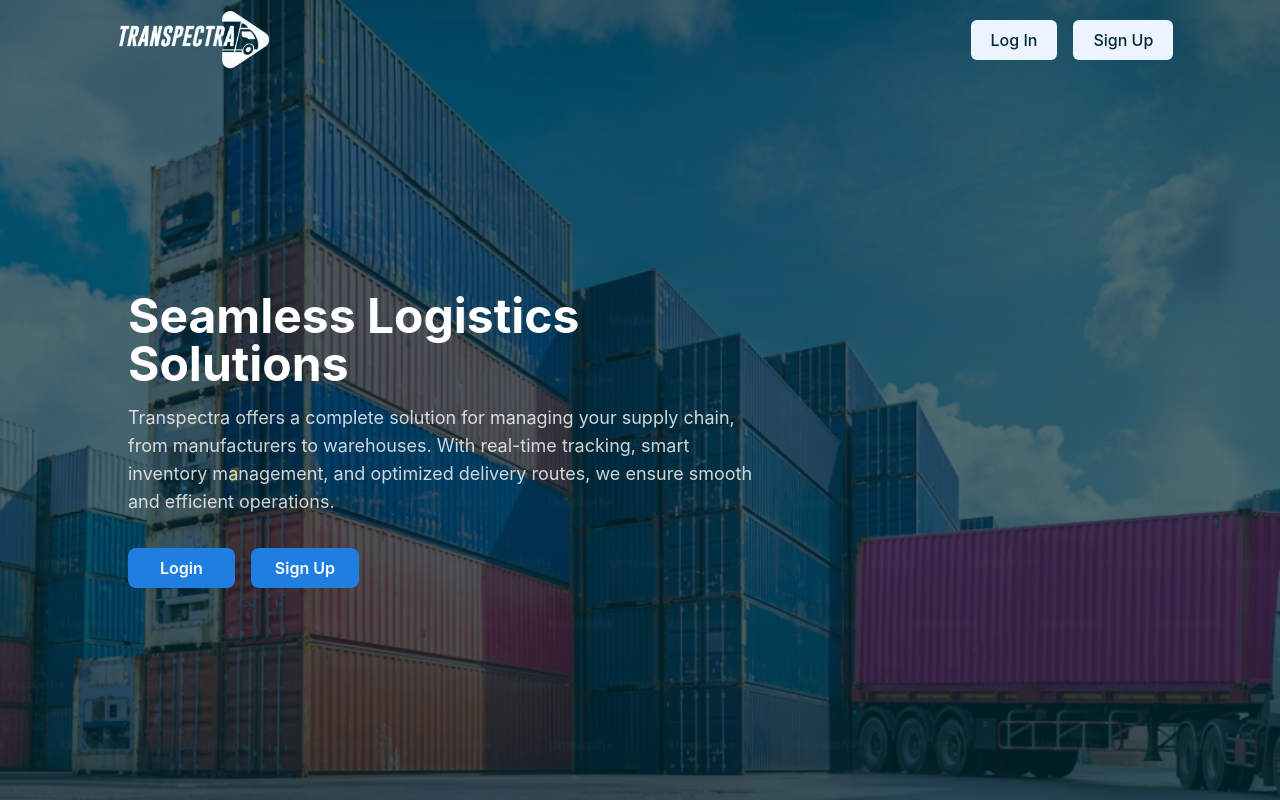
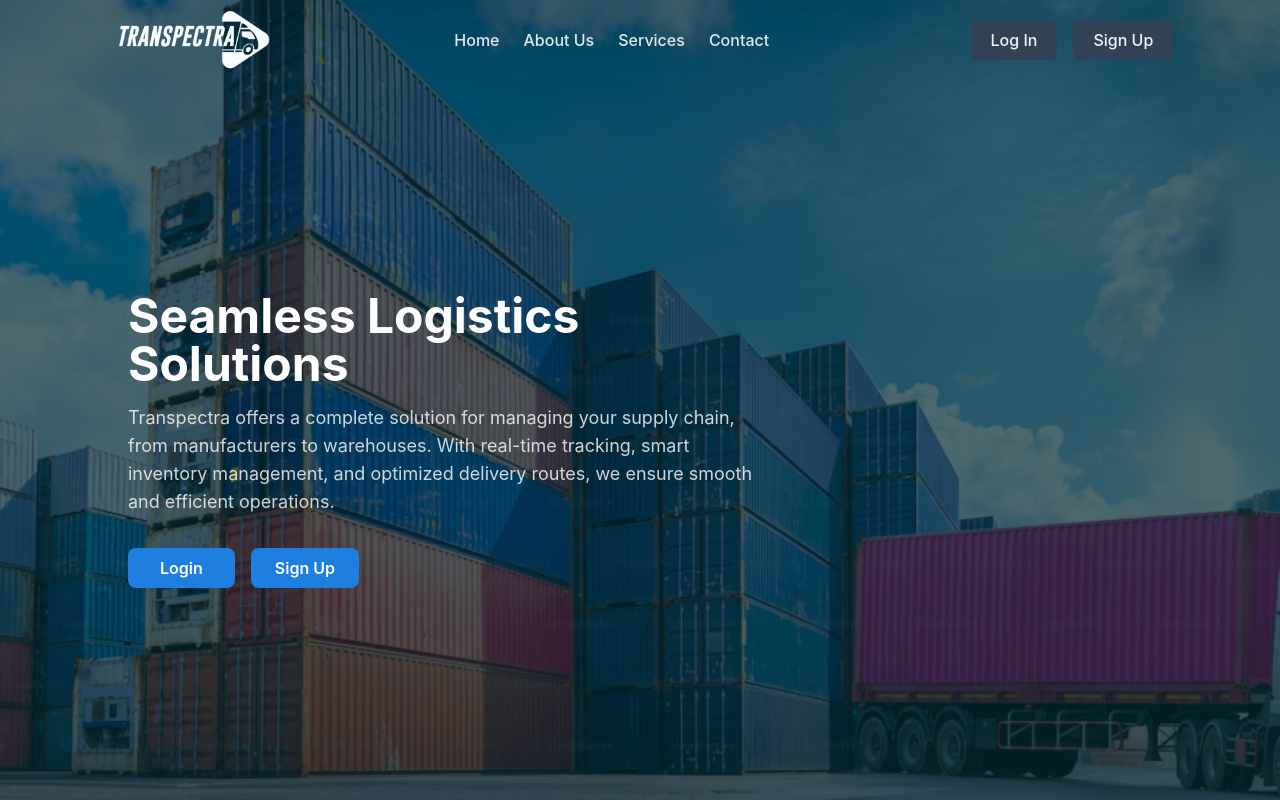
Before and after one commit to Sky-walkerX/transpectra, a React (Create React App) app in the folder client/: page / in a window 1280 px wide. Shown: the top 800 px of the page. Built offline with nearby package versions, Linux system fonts and the light colour scheme; no server answers.

Commit message:
added working links in navbar

```diff
--- a/client/src/App.jsx
+++ b/client/src/App.jsx
@@ -34,6 +34,9 @@ import { fetchYardDetails } from "./services/oparations/YardAPI";
 import FetchedDeliveries from "./components/core/Dashboard/fetchedDeliveries";
 import RouteDetails from "./components/core/Dashboard/RouteDetails";
 import { setToken } from "./slices/authSlice";
+import AboutUs from "./components/core/AboutUs";
+import Services from "./components/core/Services";
+import ContactUs from "./components/core/ContactUs"; // Assuming you have a ContactUs component
 
 function App() {
   const navigate = useNavigate();
@@ -78,6 +81,9 @@ function App() {
         <Route path="/" element={<Home />} />
         <Route path="/login" element={<Login />} />
         <Route path="/signup" element={<Signup />} />
+        <Route path="/about" element={<AboutUs />} />
+        <Route path="/services" element={<Services />} />
+        <Route path="/contact" element={<ContactUs />} />
         <Route path="/verify-email" element={<VerifyEmail />} />
         <Route path="/warehouse-form" element={<WarehouseForm />} />
         <Route path="/yard-form" element={<YardForm />} />
--- a/client/src/components/Common/Navbar.jsx
+++ b/client/src/components/Common/Navbar.jsx
@@ -1,9 +1,17 @@
 import { AiOutlineMenu } from "react-icons/ai";
-import { Link, useLocation } from "react-router-dom";
+import { Link, useLocation, matchPath } from "react-router-dom"; // Added matchPath for active link styling
 import ProfileDropdown from "../core/ProfileDropDown";
 import logo from "../../assets/Images/Logo.png";
 import { useSelector } from "react-redux";
 import { useEffect, useState } from "react";
+
+// Define your navigation links here
+const NavbarLinks = [
+  { name: "Home", path: "/" },
+  { name: "About Us", path: "/about" },
+  { name: "Services", path: "/services" },
+  { name: "Contact", path: "/contact" },
+];
 
 function Navbar() {
   const location = useLocation();
@@ -38,36 +46,77 @@ function Navbar() {
     return null;
   }
 
-
+  // Function to determine if a link is active
+  const matchRoute = (route) => {
+    return matchPath({ path: route }, location.pathname);
+  };
 
   return (
     <div
-      className={`w-full flex h-14 items-center justify-center ${
-        isHomePage ? "fixed top-0 left-0" + (isAtTop ? " bg-transparent h-20" : " bg-richblue-900") : "bg-richblue-900"
-      } transition-all duration-200 z-50`}
+      className={`w-full flex h-14 items-center justify-center
+                  ${isHomePage && isAtTop ? "fixed top-0 left-0 bg-transparent h-20" : "bg-richblue-900"}
+                  transition-all duration-200 z-50`}
     >
       <div className="flex w-10/12 h-14 max-w-maxContent items-center justify-between">
         <Link to="/" className="flex items-center h-14">
-          <img src={logo} alt="Logo" className={`h-full transition-all duration-300 object-contain py-1 pl-6 ${isAtTop && isHomePage ? "scale-125" : ""}`}/>
+          <img
+            src={logo}
+            alt="Logo"
+            className={`h-full transition-all duration-300 object-contain py-1 pl-6
+                        ${isAtTop && isHomePage ? "scale-125" : ""}`}
+          />
         </Link>
+
+        {/* Main Navigation Links */}
+        <nav className="hidden md:flex"> {/* Hidden on small screens, flex on medium and larger */}
+          <ul className="flex flex-row gap-x-6">
+            {NavbarLinks.map((link, index) => (
+              <li key={index}>
+                <Link
+                  to={link.path}
+                  className={`text-slate-200 font-medium
+                              ${matchRoute(link.path) ? "text-blue-400 font-bold" : "hover:text-blue-300"}
+                              transition-colors duration-200`}
+                >
+                  {link.name}
+                </Link>
+              </li>
+            ))}
+          </ul>
+        </nav>
+
         {/* Login / Signup / Dashboard */}
-        <div className="items-center gap-x-4 md:flex">
+        <div className="flex items-center gap-x-4"> {/* Keep this flexible for visibility on all screen sizes */}
           {token === null && (
-            <Link to="/login">
-              <button className="rounded-md bg-richblue-5 px-5 py-2 text-richblue-700 font-medium transition-all duration-200 hover:outline hover:outline-2 hover:outline-richblue-100 hover:outline-offset-2 focus:outline focus:outline-2 focus:outline-richblue-100 focus:outline-offset-2">
+            <> {/* Use a fragment to group buttons */}
+              <Link to="/login" className="hidden md:block"> {/* Hide on small screens to prioritize space */}
+                <button
+                  className="rounded-md px-5 py-2 font-medium
+                             bg-slate-700 text-slate-100
+                             transition-all duration-200
+                             hover:outline hover:outline-2 hover:outline-blue-400 hover:outline-offset-2
+                             focus:outline focus:outline-2 focus:outline-blue-400 focus:outline-offset-2"
+                >
                   Log In
                 </button>
               </Link>
-          )}
-          {token === null && (
-            <Link to="/signup">
-              <button className="rounded-md bg-richblue-5 px-5 py-2 text-richblue-700 font-medium transition-all duration-200 hover:outline hover:outline-2 hover:outline-richblue-100 hover:outline-offset-2 focus:outline focus:outline-2 focus:outline-richblue-100 focus:outline-offset-2">
+              <Link to="/signup" className="hidden md:block"> {/* Hide on small screens */}
+                <button
+                  className="rounded-md px-5 py-2 font-medium
+                             bg-slate-700 text-slate-100
+                             transition-all duration-200
+                             hover:outline hover:outline-2 hover:outline-blue-400 hover:outline-offset-2
+                             focus:outline focus:outline-2 focus:outline-blue-400 focus:outline-offset-2"
+                >
                   Sign Up
                 </button>
               </Link>
+            </>
           )}
           {token !== null && <ProfileDropdown />}
         </div>
+
+        {/* Hamburger Menu Icon (for mobile - appears when md: is not met for links/buttons) */}
         <button className="mr-4 md:hidden">
           <AiOutlineMenu fontSize={24} fill="#AFB2BF" />
         </button>
--- /dev/null
+++ b/client/src/components/core/AboutUs.jsx
@@ -0,0 +1,26 @@
+import React from 'react';
+
+function AboutUs() {
+  return (
+    <div className="flex flex-col items-center justify-center min-h-screen bg-slate-900 text-slate-100 p-6">
+      <div className="max-w-4xl w-full text-center py-10 px-6 rounded-lg shadow-xl bg-slate-800 border border-slate-700">
+        <h1 className="text-4xl font-bold text-blue-400 mb-6">About Us</h1>
+        <p className="text-lg leading-relaxed mb-4">
+          Welcome to our platform! We are dedicated to revolutionizing warehouse management and supply chain operations.
+          Our innovative solutions are designed to optimize efficiency, reduce costs, and provide actionable insights for businesses of all sizes.
+        </p>
+        <p className="text-lg leading-relaxed mb-4">
+          Founded with a vision to simplify complex logistics, our team comprises experienced professionals in technology,
+          logistics, and data analytics. We believe in leveraging cutting-edge technology to empower our clients to achieve
+          unprecedented levels of productivity and control over their inventory and fleet.
+        </p>
+        <p className="text-lg leading-relaxed">
+          Our commitment is to deliver robust, user-friendly, and scalable systems that adapt to your evolving business needs.
+          Join us on our journey to a smarter and more efficient supply chain.
+        </p>
+      </div>
+    </div>
+  );
+}
+
+export default AboutUs;
--- /dev/null
+++ b/client/src/components/core/ContactUs.jsx
@@ -0,0 +1,70 @@
+import React from 'react';
+import { MdEmail, MdPhone, MdLocationOn } from 'react-icons/md'; // Importing icons for contact info
+
+function Contact() {
+  return (
+    <div className="flex flex-col items-center justify-center min-h-screen bg-slate-900 text-slate-100 p-6">
+      <div className="max-w-4xl w-full text-center py-10 px-6 rounded-lg shadow-xl bg-slate-800 border border-slate-700">
+        <h1 className="text-4xl font-bold text-blue-400 mb-6">Contact Us</h1>
+        <p className="text-lg leading-relaxed mb-8">
+          Have questions, feedback, or need support? We'd love to hear from you! Please reach out to us using the contact information below or fill out the form.
+        </p>
+
+        <div className="grid grid-cols-1 md:grid-cols-2 gap-8 mb-8">
+          {/* Contact Information */}
+          <div className="bg-slate-700 p-6 rounded-lg shadow-md border border-slate-600 text-left">
+            <h2 className="text-2xl font-semibold text-blue-300 mb-4">Get in Touch</h2>
+            <div className="flex items-center mb-3">
+              <MdEmail className="text-blue-400 text-2xl mr-3" />
+              <p className="text-lg">info@yourcompany.com</p>
+            </div>
+            <div className="flex items-center mb-3">
+              <MdPhone className="text-blue-400 text-2xl mr-3" />
+              <p className="text-lg">+91-9876543210</p> {/* Example Indian phone number */}
+            </div>
+            <div className="flex items-start">
+              <MdLocationOn className="text-blue-400 text-2xl mr-3 mt-1 flex-shrink-0" />
+              <p className="text-lg">
+                123 Logistics Hub,
+                <br />
+                Industrial Area, Jaipur,
+                <br />
+                Rajasthan, India - 302001
+              </p>
+            </div>
+          </div>
+
+          {/* Simple Contact Form Placeholder */}
+          <div className="bg-slate-700 p-6 rounded-lg shadow-md border border-slate-600 text-left">
+            <h2 className="text-2xl font-semibold text-blue-300 mb-4">Send us a Message</h2>
+            <form className="flex flex-col gap-4">
+              <input
+                type="text"
+                placeholder="Your Name"
+                className="p-3 rounded-md bg-slate-600 text-slate-100 placeholder-slate-400 focus:outline-none focus:ring-2 focus:ring-blue-400"
+              />
+              <input
+                type="email"
+                placeholder="Your Email"
+                className="p-3 rounded-md bg-slate-600 text-slate-100 placeholder-slate-400 focus:outline-none focus:ring-2 focus:ring-blue-400"
+              />
+              <textarea
+                placeholder="Your Message"
+                rows="5"
+                className="p-3 rounded-md bg-slate-600 text-slate-100 placeholder-slate-400 focus:outline-none focus:ring-2 focus:ring-blue-400 resize-y"
+              ></textarea>
+              <button
+                type="submit"
+                className="bg-blue-600 text-white font-bold py-3 px-6 rounded-md hover:bg-blue-700 transition-colors duration-200 focus:outline-none focus:ring-2 focus:ring-blue-400"
+              >
+                Send Message
+              </button>
+            </form>
+          </div>
+        </div>
+      </div>
+    </div>
+  );
+}
+
+export default Contact;
--- /dev/null
+++ b/client/src/components/core/Services.jsx
@@ -0,0 +1,55 @@
+import React from 'react';
+
+function Services() {
+  return (
+    <div className="flex flex-col items-center justify-center min-h-screen bg-slate-900 text-slate-100 p-6">
+      <div className="max-w-4xl w-full text-center py-10 px-6 rounded-lg shadow-xl bg-slate-800 border border-slate-700">
+        <h1 className="text-4xl font-bold text-blue-400 mb-6">Our Services</h1>
+        <p className="text-lg leading-relaxed mb-8">
+          We offer a comprehensive suite of services tailored to streamline your logistics and inventory management processes.
+          Our solutions are designed to give you complete visibility and control.
+        </p>
+
+        <div className="grid grid-cols-1 md:grid-cols-2 gap-8 text-left">
+          {/* Service 1 */}
+          <div className="bg-slate-700 p-6 rounded-lg shadow-md border border-slate-600">
+            <h2 className="text-2xl font-semibold text-blue-300 mb-3">Intelligent Inventory Management</h2>
+            <p className="text-base leading-relaxed">
+              Track stock levels in real-time, predict demand, manage reorder points, and minimize waste with our advanced inventory analytics.
+              Gain insights into product trends and optimize your warehouse space efficiently.
+            </p>
+          </div>
+
+          {/* Service 2 */}
+          <div className="bg-slate-700 p-6 rounded-lg shadow-md border border-slate-600">
+            <h2 className="text-2xl font-semibold text-blue-300 mb-3">Fleet Activity Monitoring</h2>
+            <p className="text-base leading-relaxed">
+              Monitor your fleet's movements, load/unload times, and delivery performance. Get real-time updates on incoming
+              and outgoing vehicles to enhance yard efficiency and reduce wait times.
+            </p>
+          </div>
+
+          {/* Service 3 */}
+          <div className="bg-slate-700 p-6 rounded-lg shadow-md border border-slate-600">
+            <h2 className="text-2xl font-semibold text-blue-300 mb-3">Supplier Performance Analytics</h2>
+            <p className="text-base leading-relaxed">
+              Evaluate supplier reliability and delivery timeliness. Our tools help you identify top-performing suppliers
+              and areas for improvement, fostering stronger, more efficient partnerships.
+            </p>
+          </div>
+
+          {/* Service 4 */}
+          <div className="bg-slate-700 p-6 rounded-lg shadow-md border border-slate-600">
+            <h2 className="text-2xl font-semibold text-blue-300 mb-3">Cost Optimization & Reporting</h2>
+            <p className="text-base leading-relaxed">
+              Identify cost-saving opportunities across your supply chain. Generate detailed reports on
+              operational expenses, inventory carrying costs, and delivery efficiencies to make informed financial decisions.
+            </p>
+          </div>
+        </div>
+      </div>
+    </div>
+  );
+}
+
+export default Services;
```
Lines whose indentation alone changed are shown as unchanged.
